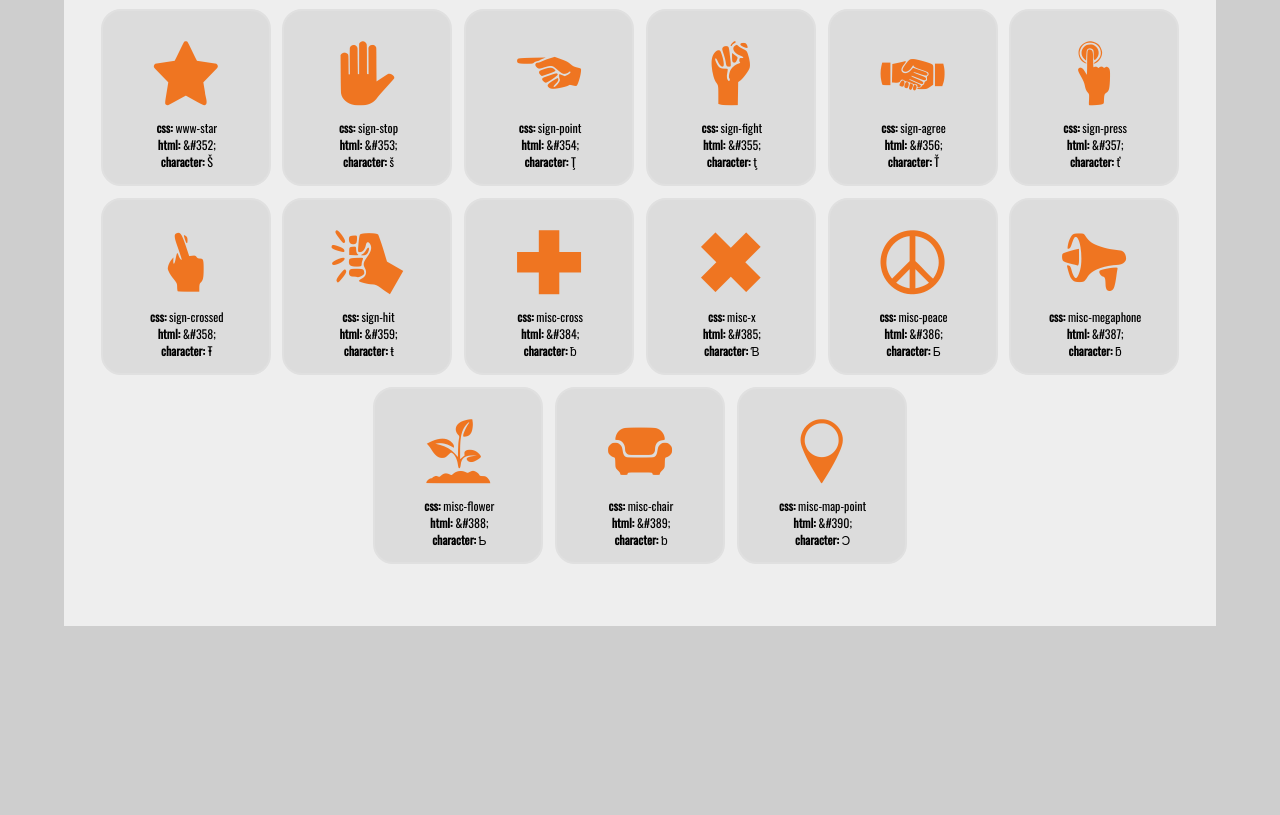
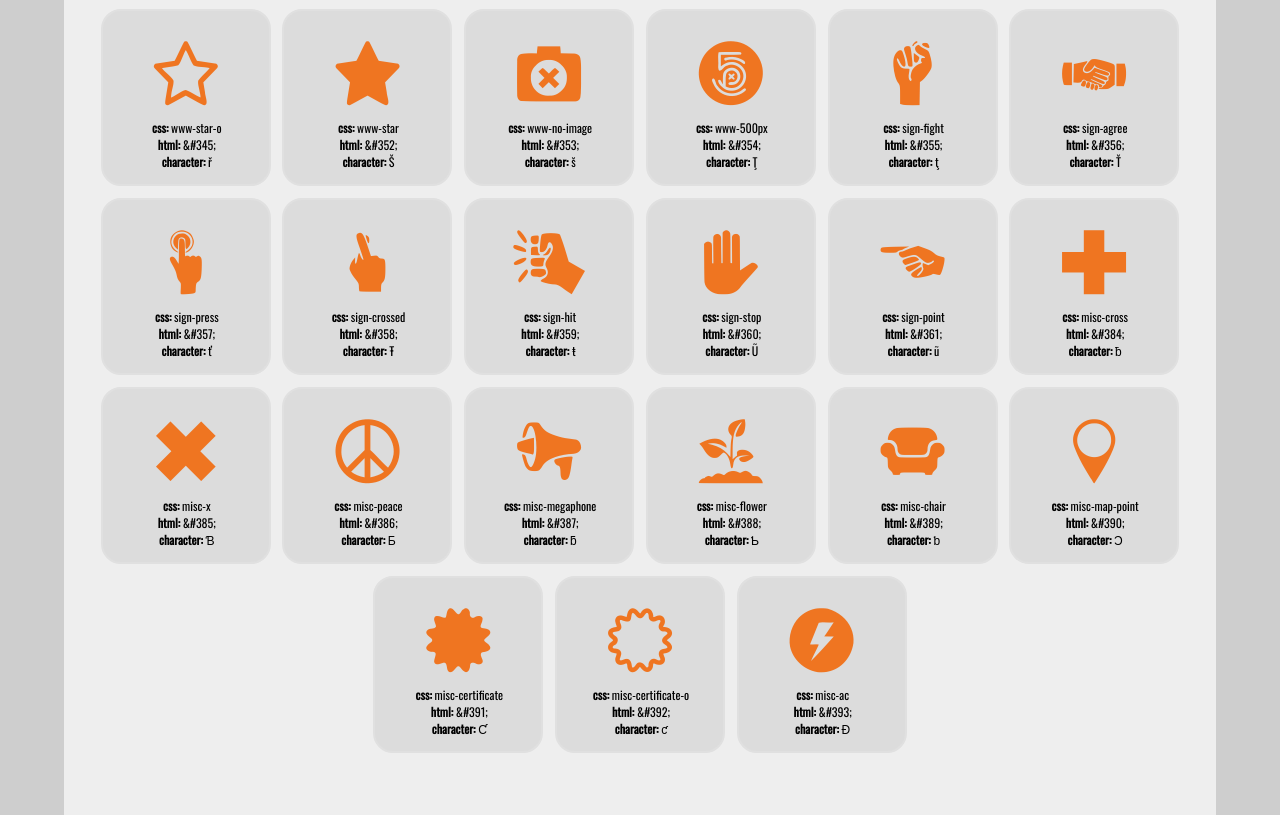
Before and after one commit to mborgbrant/hallifornia-font, a plain HTML site: page index.html in a window 1280 px wide. Shown: the part 3474-4289 px from the top of the page. Before the commit the page ends 4100 px from the top, so only its background shows below. Drawn offline with nearby package versions, Linux system fonts and the light colour scheme.

Commit message:
Update 2016-03-01T19:13:44.765Z

```diff
--- a/css/hallifornia-font.css
+++ b/css/hallifornia-font.css
@@ -100,6 +100,7 @@ text-align: center;
 .hf-festival-calendar-23:before { content: "\B0" }
 .hf-festival-time:before { content: "\B1" }
 .hf-festival-anchor:before { content: "\B2" }
+.hf-festival-medicine:before { content: "\B3" }
 .hf-person-man:before { content: "\E0" }
 .hf-person-man-2:before { content: "\E1" }
 .hf-person-man-3:before { content: "\E2" }
@@ -138,13 +139,15 @@ text-align: center;
 .hf-www-tumblr:before { content: "\158" }
 .hf-www-star-o:before { content: "\159" }
 .hf-www-star:before { content: "\160" }
-.hf-sign-stop:before { content: "\161" }
-.hf-sign-point:before { content: "\162" }
+.hf-www-no-image:before { content: "\161" }
+.hf-www-500px:before { content: "\162" }
 .hf-sign-fight:before { content: "\163" }
 .hf-sign-agree:before { content: "\164" }
 .hf-sign-press:before { content: "\165" }
 .hf-sign-crossed:before { content: "\166" }
 .hf-sign-hit:before { content: "\167" }
+.hf-sign-stop:before { content: "\168" }
+.hf-sign-point:before { content: "\169" }
 .hf-misc-cross:before { content: "\180" }
 .hf-misc-x:before { content: "\181" }
 .hf-misc-peace:before { content: "\182" }
@@ -152,3 +155,6 @@ text-align: center;
 .hf-misc-flower:before { content: "\184" }
 .hf-misc-chair:before { content: "\185" }
 .hf-misc-map-point:before { content: "\186" }
+.hf-misc-certificate:before { content: "\187" }
+.hf-misc-certificate-o:before { content: "\188" }
+.hf-misc-ac:before { content: "\189" }
--- a/index.html
+++ b/index.html
@@ -656,6 +656,15 @@
 				</div>
 
 				<div class="icon-item" onclick="">
+					<span class="icon hf hf-4x hf-festival-medicine"></span>
+					<div class="icon-caption">
+						<div><strong>css:</strong> festival-medicine</div>
+						<div><strong>html:</strong> &amp;#179;</div>
+						<div><strong>character:</strong> &#179;</div>
+					</div>
+				</div>
+
+				<div class="icon-item" onclick="">
 					<span class="icon hf hf-4x hf-person-man"></span>
 					<div class="icon-caption">
 						<div><strong>css:</strong> person-man</div>
@@ -998,18 +1007,18 @@
 				</div>
 
 				<div class="icon-item" onclick="">
-					<span class="icon hf hf-4x hf-sign-stop"></span>
+					<span class="icon hf hf-4x hf-www-no-image"></span>
 					<div class="icon-caption">
-						<div><strong>css:</strong> sign-stop</div>
+						<div><strong>css:</strong> www-no-image</div>
 						<div><strong>html:</strong> &amp;#353;</div>
 						<div><strong>character:</strong> &#353;</div>
 					</div>
 				</div>
 
 				<div class="icon-item" onclick="">
-					<span class="icon hf hf-4x hf-sign-point"></span>
+					<span class="icon hf hf-4x hf-www-500px"></span>
 					<div class="icon-caption">
-						<div><strong>css:</strong> sign-point</div>
+						<div><strong>css:</strong> www-500px</div>
 						<div><strong>html:</strong> &amp;#354;</div>
 						<div><strong>character:</strong> &#354;</div>
 					</div>
@@ -1057,6 +1066,24 @@
 						<div><strong>css:</strong> sign-hit</div>
 						<div><strong>html:</strong> &amp;#359;</div>
 						<div><strong>character:</strong> &#359;</div>
+					</div>
+				</div>
+
+				<div class="icon-item" onclick="">
+					<span class="icon hf hf-4x hf-sign-stop"></span>
+					<div class="icon-caption">
+						<div><strong>css:</strong> sign-stop</div>
+						<div><strong>html:</strong> &amp;#360;</div>
+						<div><strong>character:</strong> &#360;</div>
+					</div>
+				</div>
+
+				<div class="icon-item" onclick="">
+					<span class="icon hf hf-4x hf-sign-point"></span>
+					<div class="icon-caption">
+						<div><strong>css:</strong> sign-point</div>
+						<div><strong>html:</strong> &amp;#361;</div>
+						<div><strong>character:</strong> &#361;</div>
 					</div>
 				</div>
 
@@ -1123,6 +1150,33 @@
 					</div>
 				</div>
 
+				<div class="icon-item" onclick="">
+					<span class="icon hf hf-4x hf-misc-certificate"></span>
+					<div class="icon-caption">
+						<div><strong>css:</strong> misc-certificate</div>
+						<div><strong>html:</strong> &amp;#391;</div>
+						<div><strong>character:</strong> &#391;</div>
+					</div>
+				</div>
+
+				<div class="icon-item" onclick="">
+					<span class="icon hf hf-4x hf-misc-certificate-o"></span>
+					<div class="icon-caption">
+						<div><strong>css:</strong> misc-certificate-o</div>
+						<div><strong>html:</strong> &amp;#392;</div>
+						<div><strong>character:</strong> &#392;</div>
+					</div>
+				</div>
+
+				<div class="icon-item" onclick="">
+					<span class="icon hf hf-4x hf-misc-ac"></span>
+					<div class="icon-caption">
+						<div><strong>css:</strong> misc-ac</div>
+						<div><strong>html:</strong> &amp;#393;</div>
+						<div><strong>character:</strong> &#393;</div>
+					</div>
+				</div>
+
 			</div>
 		</div>
 
```
Also changed, not shown: css/hallifornia-font.min.css, fonts/hallifornia-font.ttf, fonts/hallifornia-font.woff, fonts/hallifornia-font.woff2, 3 other files.
